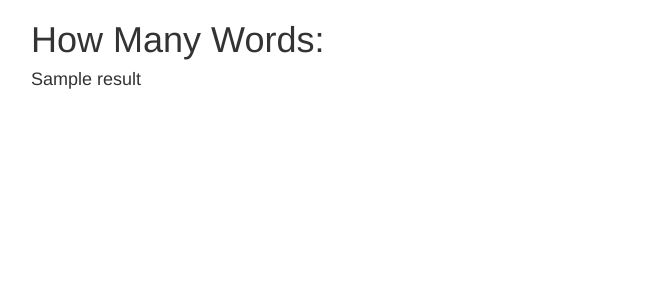
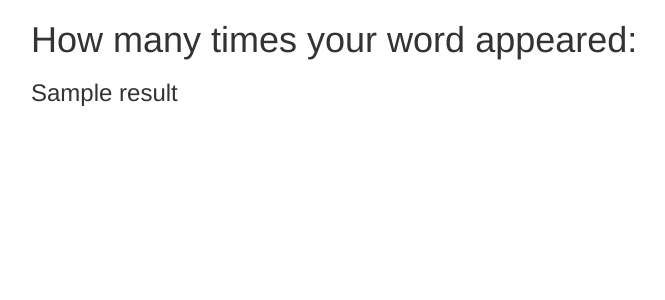
Before and after one commit to ElysiaAvery/Word-Frequency, a PHP site: template views/word_count.html.twig in a window 1280 px wide. Shown: the top 300 px of the page, without its empty margins (39-704 px from the left). Run offline with PHP 8.4, Linux system fonts and the light colour scheme; the template is opened without the code that fills it: most values are stand-ins (such as "Sample title", 1, 10 or a date in 2020); some libraries are stand-ins or nearby versions.

Commit message:
Add further form validation

```diff
--- a/app/app.php
+++ b/app/app.php
@@ -15,6 +15,12 @@
 
   $app->get("/word_check", function() use($app) {
     $my_WordFrequency = new WordFrequency;
+    $user_sentence = $_GET['sentence'];
+    $user_word = $_GET['word'];
+    if(!isset($user_sentence) || trim($user_sentence) == "" || !isset($user_word) || trim($user_word) == "") {
+      var_dump("You have not entered information in all the fields!");
+      return $app['twig']->render('words.html.twig');
+    }
     $word_count = $my_WordFrequency->checkWordFrequency($_GET['sentence'], $_GET['word']);
     return $app['twig']->render('word_count.html.twig', array('result' => $word_count));
   });
--- a/views/word_count.html.twig
+++ b/views/word_count.html.twig
@@ -6,8 +6,12 @@
 </head>
 <body>
     <div class="container">
-        <h1>How Many Words:</h1>
-        <h4>{{ result }}</h4>
+        <h1>How many times your word appeared:</h1>
+        {% if result == false %}
+          <h3>There are no matches.</h3>
+        {% else %}
+          <h3>{{ result }}</h3>
+        {% endif %}
     </div>
 </body>
 </html>
--- a/views/words.html.twig
+++ b/views/words.html.twig
@@ -11,12 +11,12 @@
         <form action='/word_check'>
             <div class='form-group'>
               <label for='sentence'>Sentence:</label>
-              <input id='sentence' name='sentence' class='form-control' type='text'>
+              <input id='sentence' name='sentence' class='form-control' type='text' required>
               <br>
               <label for='word'>Word:</label>
-              <input id='word' name='word' class='form-control' type='text'>
+              <input id='word' name='word' class='form-control' type='text' required>
             </div>
-            <button type='submit' class='btn btn-success'>Let's Check!</button>
+            <button id='btn' type='submit' class='btn btn-success'>Let's Check!</button>
         </form>
     </div>
 </body>
```
